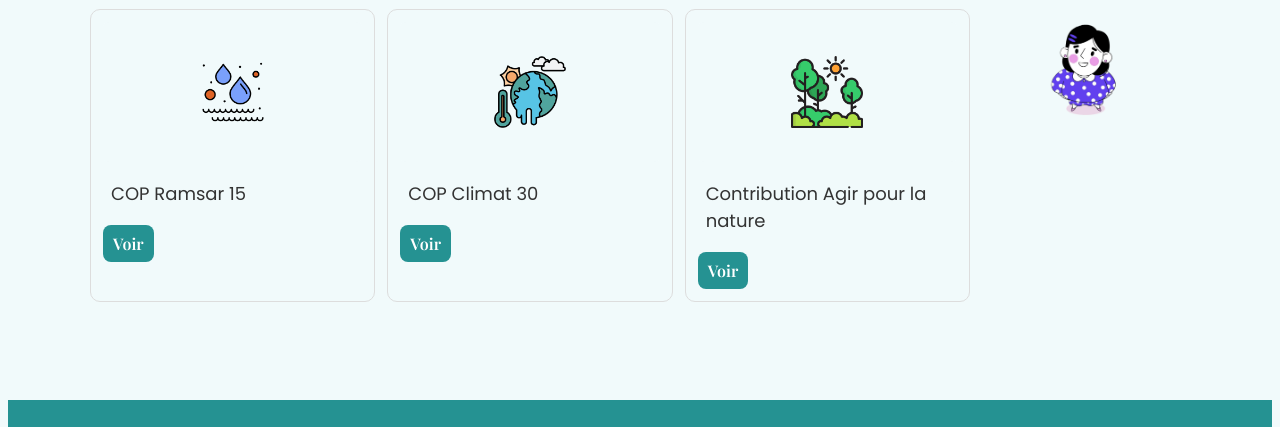
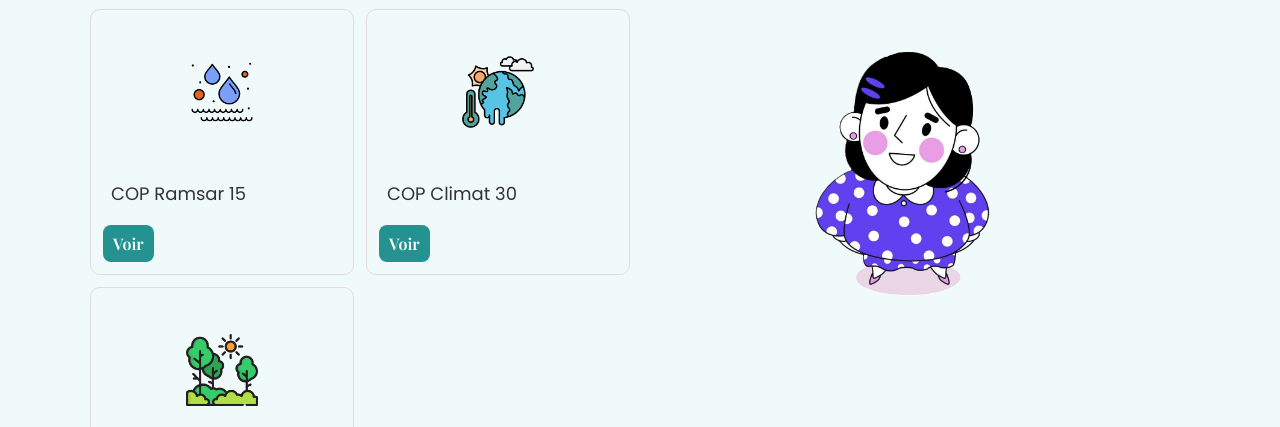
Before and after one commit to adeleungria-ship-it/plaidoyerJAC, a plain HTML site: page COP.html in a window 1280 px wide. Shown: the part 197-624 px from the top of the page. Drawn offline with nearby package versions, Linux system fonts and the light colour scheme.

Commit message:
Update COP.CSS

```diff
--- a/COP.CSS
+++ b/COP.CSS
@@ -93,7 +93,7 @@ p {
 
 .content-right {
   width: 200px;
-  flex-shrink: 1;
+  flex: 1;
 }
 
 .femme {
```
